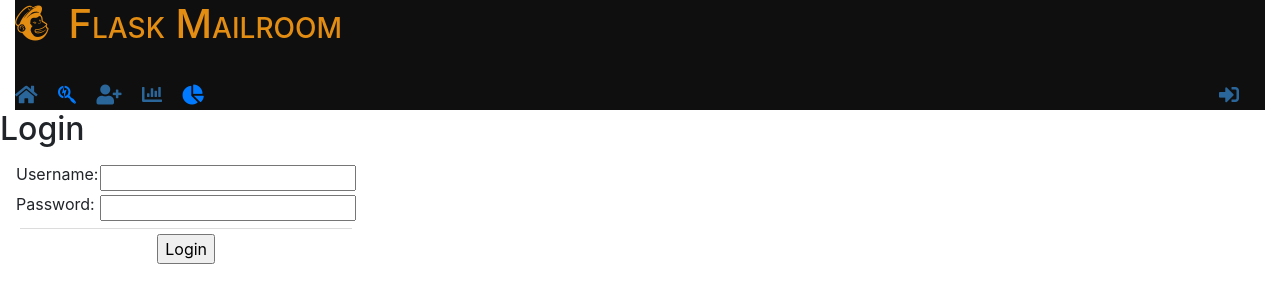
After one commit to hopkinss/mailer, a Flask app: page /login in a window 1280 px wide. The commit adds this page. Shown: the top 303 px of the page. Run offline with Flask 2, Linux system fonts and the light colour scheme; some libraries are stand-ins or nearby versions.

Commit message:
Added login

```diff
--- a/main.py
+++ b/main.py
@@ -1,16 +1,18 @@
 import os
 import base64
 import requests
+from passlib.hash import pbkdf2_sha256
 
 from flask import Flask, render_template, request, redirect, url_for, session
-from model import Donation,Donor,get_total,get_donors,get_donor_list,get_donations_list,add_donation
+from model import Donation,Donor, get_total,get_donors,get_donor_list,get_donations_list,add_donation, User
 from flask import make_response
 from functools import wraps, update_wrapper
 from datetime import datetime
 
+app = Flask(__name__)
+app.secret_key = b'\x9d\xb1u\x08%\xe0\xd0p\x9bEL\xf8JC\xa3\xf4J(hAh\xa4\xcdw\x12S*,u\xec\xb8\xb8'
 
 
-app = Flask(__name__)
 def nocache(view):
     @wraps(view)
     def no_cache(*args, **kwargs):
@@ -32,6 +34,12 @@ def home():
     """
     return redirect(url_for('all'))
 
+def welcome():
+    msg=""
+    if 'username' in session:
+        user = session['username']
+        msg="Welcome back, " + user
+    return  msg
 
 
 @app.route('/donations/')
@@ -40,8 +48,10 @@ def all():
     List of all donors
     :return: All donations
     """
+
+
     donations=get_donors()
-    return render_template('donations.jinja2', donations=donations)
+    return render_template('donations.jinja2', donations=donations,welcome=welcome())
 
 
 
@@ -52,22 +62,25 @@ def create():
     Create a new donor if values are appropriate
     :return:
     """
+    if 'username' not in session:
+        return redirect(url_for('login'))
+
     if request.method == 'POST':
         name = request.form['name']
         try:
             val=float(request.form['donation'])
             if val<10:
-                return render_template('create.jinja2',name=name)
+                return render_template('create.jinja2',name=name,welcome=welcome())
             else:
                 name=request.form['name']
                 donation=float(request.form['donation'])
                 msg=add_donation(name,donation)
                 return redirect(url_for('all'))
         except ValueError:
-            return render_template('create.jinja2', name=name)
+            return render_template('create.jinja2', name=name,welcome=welcome())
 
     else:
-        return render_template('create.jinja2',name="")
+        return render_template('create.jinja2',name="",welcome=welcome())
 
 
 
@@ -80,23 +93,25 @@ def bar():
     labels=list([i.name for i in data])
     values=list([i.total for i in data])
     max_val=max(values)
-    return render_template('bar.jinja2', values=values, labels=labels,max_val=max_val)
+    return render_template('bar.jinja2', values=values, labels=labels,max_val=max_val,welcome=welcome())
 
 @app.route('/donors', methods=['GET', 'POST'])
 @nocache
 def donors():
+
+
     if request.method == 'POST':
         val = request.form['target']
         donations = get_donations_list(val)
         selected_donor=val
         donor_list=get_donor_list()
-        return render_template('donors.jinja2',donor_list=donor_list, donations=donations,selected_donor=selected_donor)
+        return render_template('donors.jinja2',donor_list=donor_list, donations=donations,selected_donor=selected_donor,welcome=welcome())
     else:
 
         donor_list=get_donor_list()
         donations=get_donations_list(donor_list[0])
         selected_donor=donor_list[0]
-        return render_template('donors.jinja2', donor_list=donor_list,donations=donations,selected_donor=selected_donor)
+        return render_template('donors.jinja2', donor_list=donor_list,donations=donations,selected_donor=selected_donor,welcome=welcome())
 
 @app.route('/pie/')
 @nocache
@@ -106,7 +121,24 @@ def pie():
     values=list([i.name for i in data])
     labels=list([i.total for i in data])
     colors=palette[:4]
-    return render_template('pie.jinja2', set=zip(labels,values,colors))
+    return render_template('pie.jinja2', set=zip(labels,values,colors),welcome=welcome())
+
+@app.route('/login', methods=['GET', 'POST'])
+def login():
+    if request.method == 'POST':
+        username=request.form['name']
+        passwrd=request.form['password']
+        qry = User.select().where(User.name==username)
+        if qry.exists():
+            user = User.select().where(User.name == username).get()
+            if user and pbkdf2_sha256.verify(passwrd, user.password):
+                session['username'] = request.form['name']
+                return redirect(url_for('all'))
+        else:
+            return render_template('login.jinja2', error="Incorrect username or password.",welcome=welcome())
+
+    else:
+        return render_template('login.jinja2',welcome=welcome())
 
 
 if __name__ == "__main__":
--- a/model.py
+++ b/model.py
@@ -18,6 +18,12 @@ class Donation(Model):
     class Meta:
         database = db
 
+class User(Model):
+    name = CharField(max_length=255, unique=True)
+    password = CharField(max_length=255)
+
+    class Meta:
+        database = db
 
 
 
--- a/static/styles.css
+++ b/static/styles.css
@@ -1,4 +1,5 @@
 .my-icon{color:#2b669a;}
+.test{color:red;}
 
 table.blueTable {
   border: 1px solid #1C6EA4;
--- a/templates/base.jinja2
+++ b/templates/base.jinja2
@@ -7,22 +7,30 @@
     <script src="https://stackpath.bootstrapcdn.com/bootstrap/4.1.1/js/bootstrap.min.js" integrity="sha384-smHYKdLADwkXOn1EmN1qk/HfnUcbVRZyYmZ4qpPea6sjB/pTJ0euyQp0Mk8ck+5T" crossorigin="anonymous"></script>
     <link rel="stylesheet" href="https://use.fontawesome.com/releases/v5.1.0/css/all.css" integrity="sha384-lKuwvrZot6UHsBSfcMvOkWwlCMgc0TaWr+30HWe3a4ltaBwTZhyTEggF5tJv8tbt" crossorigin="anonymous">
     <script src='/static/Chart.min.js'></script>
+    <link rel="stylesheet" href="{{ url_for('static', filename='styles.css') }}">
 </head>
 
 <body>
 
 
-<div class="container-fluid">
-  <div class="carousel" style="margin: 0px;background-color:#DDECEE;">
-    <h1 style="font-variant: small-caps;color:#2e6da4;">Flask Mailroom</h1>
-  </div>
-  <nav class="navbar-collapse" style="background-color:#dff0d8;">
+<div class="container-fluid" >
+  <div class="carousel" style="margin: 0px;background-color:#0f0f0f;">
+    <h1 style="font-variant: small-caps;color:#e38d13;"><i class="fab fa-mailchimp">&nbsp;&nbsp;</i>Flask Mailroom</h1>
+      <div style="float:right;color:#e38d13;margin-right: 15px;">
+          <i>{{ welcome }}</i>
+      </div><br/>
+
+      <nav class="navbar-collapse">
            <a title="Home" class="navbar-brand" href={{ url_for('all')}}><i class="fas fa-home my-icon"></i></a>
            <a title="Search for a donor" class="navbar-brand" href={{ url_for('donors')}}><i class="fab fa-searchengin"></i></a>
            <a title="Add a donor" class="navbar-brand"     href={{ url_for('create')}}><i class="fas fa-user-plus my-icon"></i></a>
            <a title="Donors by total" class="navbar-brand" href={{ url_for('bar')}}><i class="fas fa-chart-bar my-icon"></i></a>
            <a title="Distribution of Total Donation by Donor" class="navbar-brand" href={{ url_for('pie')}}><i class="fas fa-chart-pie"></i></a>
+           <div style="float: right;margin-right: 10px;">
+             <a title="Sign in" class="navbar-brand" href={{ url_for('login')}}><i class="fas fa-sign-in-alt my-icon"></i></a>
+           </div>
         </nav>
+    </div>
 </div>
 	<h2>{% block subtitle %} {% endblock subtitle %}</h2>
 	{% block content %} {% endblock content %}
--- a/templates/donors.jinja2
+++ b/templates/donors.jinja2
@@ -10,7 +10,7 @@
 
     <form method="POST"  name="frmDonor">
 
-        <div style="width: fit-content;margin: 15px;">
+        <div style="width: fit-content;margin: 15px; background-color: #D0E4F5">
 
             <select name="target" id="target" onchange="this.form.submit()" style="width:200px;">
                  {% for i in donor_list %}
--- /dev/null
+++ b/templates/login.jinja2
@@ -0,0 +1,19 @@
+{% extends 'base.jinja2' %}
+
+{% block subtitle %}Login{% endblock subtitle %}
+
+{% block content %}
+<div style="width: fit-content;margin: 15px;">
+<form method="POST">
+
+    {% if error %}<p style="color: red;">{{ error }}</p>{% endif %}
+    <table>
+    <tr><td><label for="name-input">Username:</label></td><td><input id="name-input" type="text" name="name"></td></tr>
+    <tr><td><label for="password-input">Password:</label></td><td><input id="password-input" type="password" name="password"></td></tr>
+    </table>
+    <div align="center" style="border-top: 1px solid gainsboro;margin: 5px;padding: 5px;">
+         <input type="submit" class="btn-default" value="Login">
+    </div>
+</form>
+</div>
+{% endblock content %}
```
Also changed, not shown: setup.py (+8 -4 lines). Lines whose indentation alone changed are shown as unchanged.
